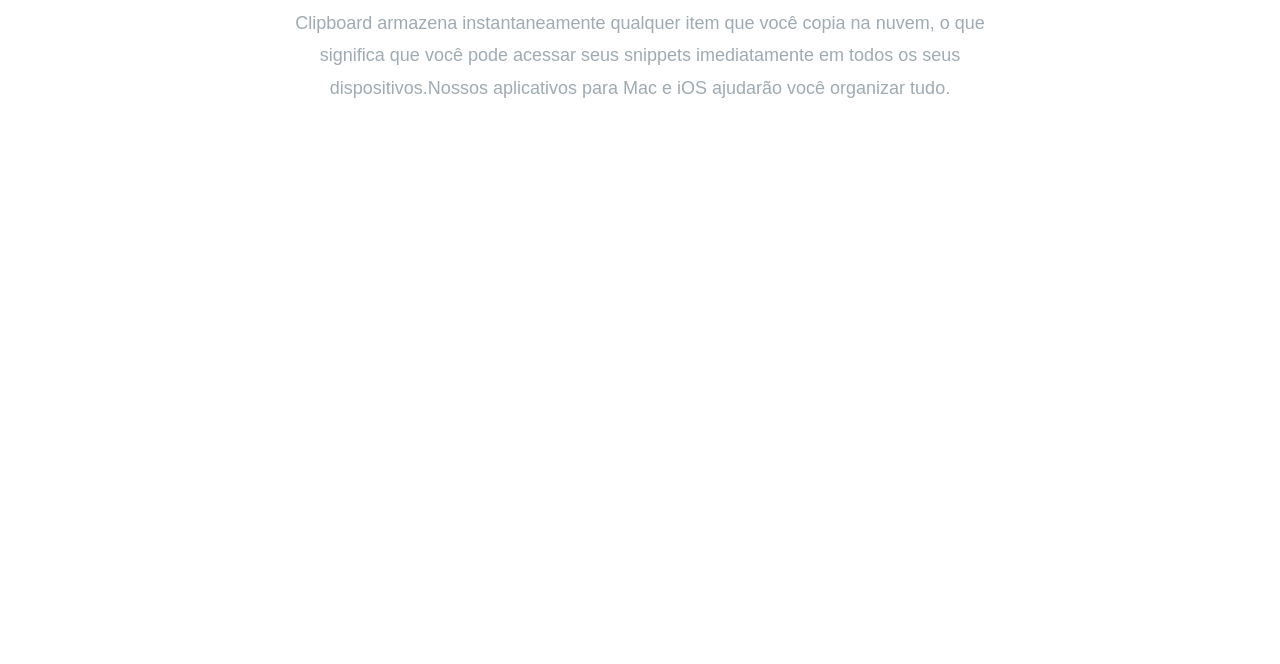
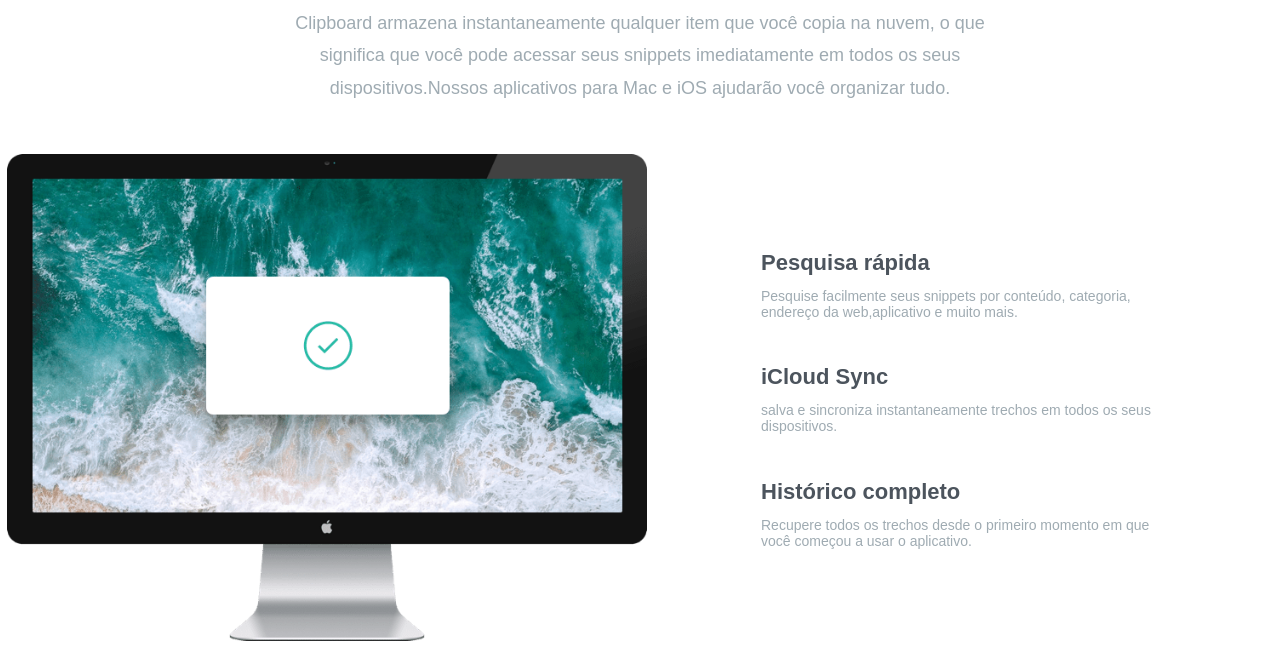
Before and after one commit to Inaralmeida/clipboard-landing-page, a plain HTML site: page index.html in a window 1280 px wide. Shown: the part 739-1403 px from the top of the page. Before the commit the page ends 923 px from the top, so only its background shows below. Drawn offline with Linux system fonts and the light colour scheme; a web font is replaced by a local one.

Commit message:
feat: section desktop

```diff
--- a/css/mediaQuerie.css
+++ b/css/mediaQuerie.css
@@ -24,4 +24,20 @@
     width: 80%;
     padding: 25px 0px;
   }
+
+  .main__desktop-section{
+    flex-direction: column;
+    height: auto;
+    gap: 30px;
+
+  }
+  .desktop__image,.desktop__list {
+    width: 80%;
+    gap: 80px;
+  }
+
+  .list__item{
+    align-items: center;
+    text-align: center;
+  }
 }
--- a/css/style.css
+++ b/css/style.css
@@ -67,12 +67,61 @@
   flex-direction: column;
 }
 
-.main__first-section{
+.main__first-section {
   margin: 80px 0;
   width: 100%;
   display: flex;
   align-items: center;
   flex-direction: column;
   text-align: center;
-  gap: 20px
+  gap: 20px;
 }
+
+.main__desktop-section {
+  width: 100%;
+  height: 60vh;
+  display: flex;
+  align-items: center;
+  justify-content: space-around;
+  gap: 100px;
+  padding-bottom: 50px;
+}
+
+.desktop__image {
+  width: 50%;
+}
+
+.desktop__image img {
+  width: 100%;
+}
+
+.desktop__list {
+  width: 40%;
+  height: 80%;
+  display: flex;
+  flex-direction: column;
+  align-items: flex-start;
+  justify-content: space-around;
+}
+
+.list__item {
+  width: 100%;
+  max-width: 400px;
+  list-style: none;
+  display: flex;
+  align-items: flex-start;
+  flex-direction: column;
+  gap: 12px;
+}
+
+.text__subtitle{
+  font-size: 22px;
+  font-weight: 600;
+  color: var(--dark-gray);
+}
+
+.text__small{
+  font-size: 14px;
+  font-weight: 300;
+  color: var(--gray);
+}
--- a/index.html
+++ b/index.html
@@ -43,6 +43,37 @@
           aplicativos para Mac e iOS ajudarão você organizar tudo.
         </p>
       </section>
+
+      <section class="main__desktop-section">
+        <div class="desktop__image">
+          <img src="./images/image-computer.png" alt="computador" />
+        </div>
+        <ul class="desktop__list">
+          <li class="list__item vertical">
+            <p class="text__subtitle">Pesquisa rápida</p>
+
+            <p class="text__small">
+              Pesquise facilmente seus snippets por conteúdo, categoria, endereço da web,aplicativo
+              e muito mais.
+            </p>
+          </li>
+          <li class="list__item vertical">
+            <p class="text__subtitle">iCloud Sync</p>
+
+            <p class="text__small">
+              salva e sincroniza instantaneamente trechos em todos os seus dispositivos.
+            </p>
+          </li>
+          <li class="list__item vertical">
+            <p class="text__subtitle">Histórico completo</p>
+
+            <p class="text__small">
+              Recupere todos os trechos desde o primeiro momento em que você começou a usar o
+              aplicativo.
+            </p>
+          </li>
+        </ul>
+      </section>
     </main>
   </body>
 </html>
```
